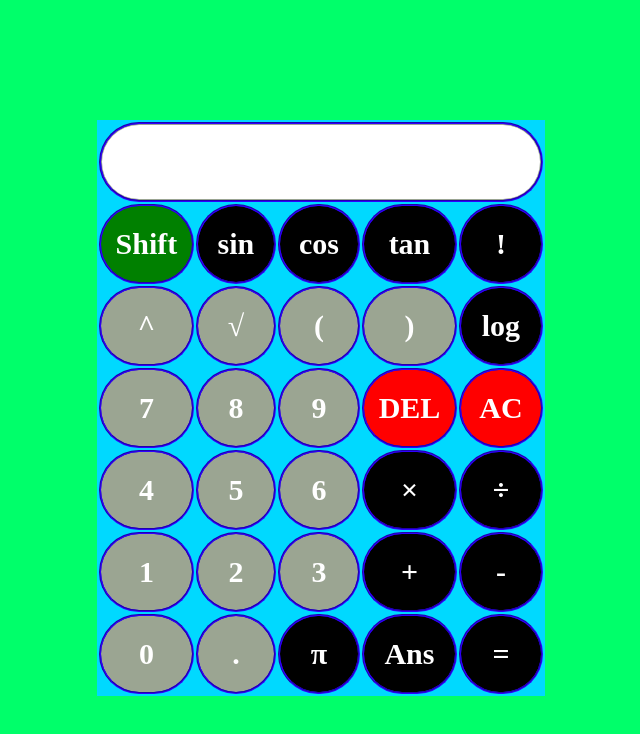
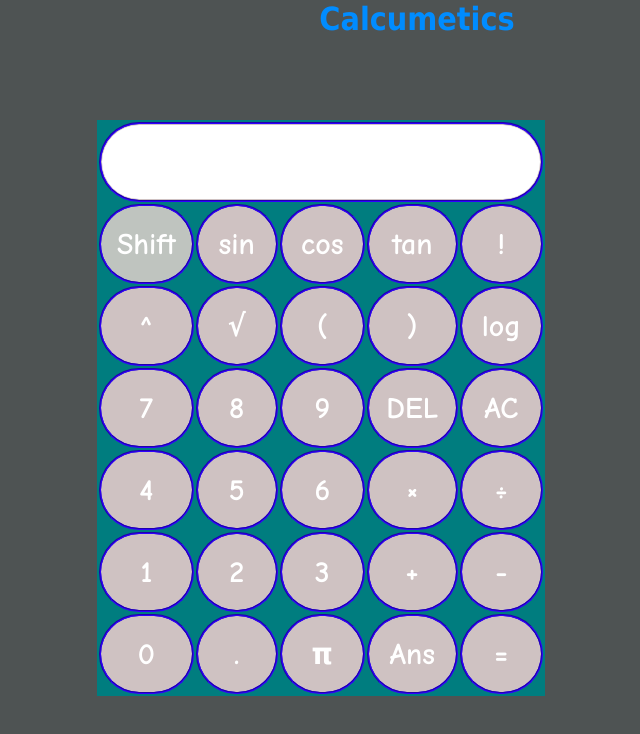
Before and after one commit to Jaideep25/Scientific-Calculator, a plain HTML site: page index.html in a window 1280 px wide. Shown: the whole page, without its empty margins (223-863 px from the left). Drawn offline with Linux system fonts and the light colour scheme.

Commit message:
Update index.html

```diff
--- a/index.html
+++ b/index.html
@@ -5,7 +5,7 @@
 	body
 	{
 		margin: 0;
-		background-color: rgb(0, 255, 106);
+		background-color: rgb(78, 83, 83);
 		text-align: center;
 	}
 	.cal
@@ -13,9 +13,10 @@
 		top: 15%;
 		left: 25%;
 		width: 35%;
-		background-color: rgb(0, 217, 255);
+		background-color: #007D7F;
 		text-align: center;
 		position: absolute;
+        font-family: 'Comic sans MS', Tahoma, Geneva, Verdana, sans-serif;
 	}
 	p {
 		font-size: 0px;}
@@ -25,7 +26,7 @@
 		font-size: 30px;
 		font-weight: bold;
 		color: white;
-        background-color: rgb(155, 165, 146);
+        background-color: rgb(207, 194, 194);
 		border: 2px groove rgb(47, 0, 255);
         border-radius: 1000px;
 	}
@@ -33,34 +34,16 @@
 	input {
 		width: 100%; border-radius: 100cm; height: 100%; border: none; font-size: 25px; font-weight: bold; padding: 0px 5px;}
 #shiftBtn {
-	background-color: green;}
-    #equalBtn {
-        background-color: black;
-    }
-    #subBtn {
-        background-color: rgb(0, 0, 0);
-    }
-    #addBtn {
-        background-color: rgb(0, 0, 0);
-    }
-    #adBtn {
-        background-color: rgb(255, 0, 0);
-    }
-    #mulBtn {
-        background-color: rgb(0, 0, 0);
-    }
-    #divBtn {
-        background-color: rgb(0, 0, 0);
-    }
-    #piBtn {
-        background-color: rgb(0, 0, 0);
-    }
-    #ansBtn {
-        background-color: rgb(0, 0, 0);
-    }
+	background-color: rgb(191, 196, 191);}
+
     td:hover {
 		background-color: rgb(255, 255, 255);
-        color: rgb(255, 0, 119);}
+        color: rgb(255, 0, 34);}
+
+    h1 {
+        color: rgb(0, 140, 255);
+        font-family: 'Segoe Print', Tahoma, Geneva, Verdana, sans-serif;
+    }
 </style>
 <script type="text/javascript">
 	function funcshift(shiftDown) {
@@ -68,7 +51,7 @@
     var arr = document.getElementsByTagName("td") ;
     if (shiftDown == 1) {
         shift.setAttribute("onclick", "funcshift(0)") ;
-        shift.style.backgroundColor = "lightgreen" ;
+        shift.style.backgroundColor = "rgb(78, 83, 83)";
         arr[2].innerHTML = "sin<sup>-1</sup>" ;
         arr[2].setAttribute("onclick", "solve1('sin')") ;
         arr[3].innerHTML = "cos<sup>-1</sup>" ;
@@ -81,7 +64,7 @@
         arr[28].setAttribute("onclick", "piOrE('e')") ;
     } else {
         shift.setAttribute("onclick", "funcshift(1)") ;
-        shift.style.backgroundColor = "green" ;
+        shift.style.backgroundColor = "rgb(191, 196, 191)" ;
         arr[2].innerHTML = "sin" ;
         arr[2].setAttribute("onclick", "solve('sin')") ;
         arr[3].innerHTML = "cos" ;
@@ -258,10 +241,11 @@ function equal() {
 </script>
 </head>
 <body>
-<div class="cal">
-<p id=area></p>
-<p id=Answer>0</p>
-<table>
+    <center><h1>Calcumetics</h1></center>
+    <div class="cal">
+    <p id=area></p>
+    <p id=Answer>0</p>
+    <table>
     <tr>
     <td colspan=5><input id=result readonly></td>
     </tr>
```
